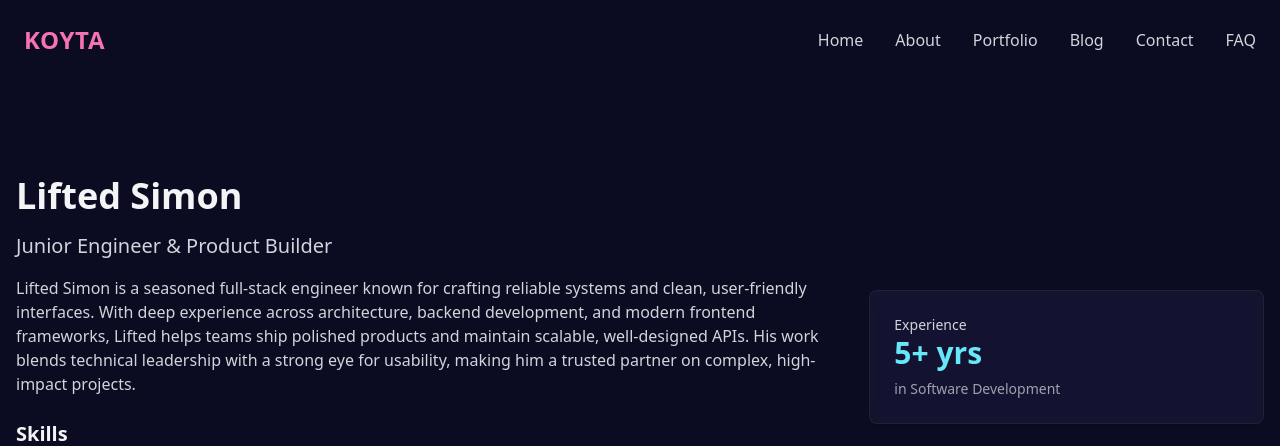
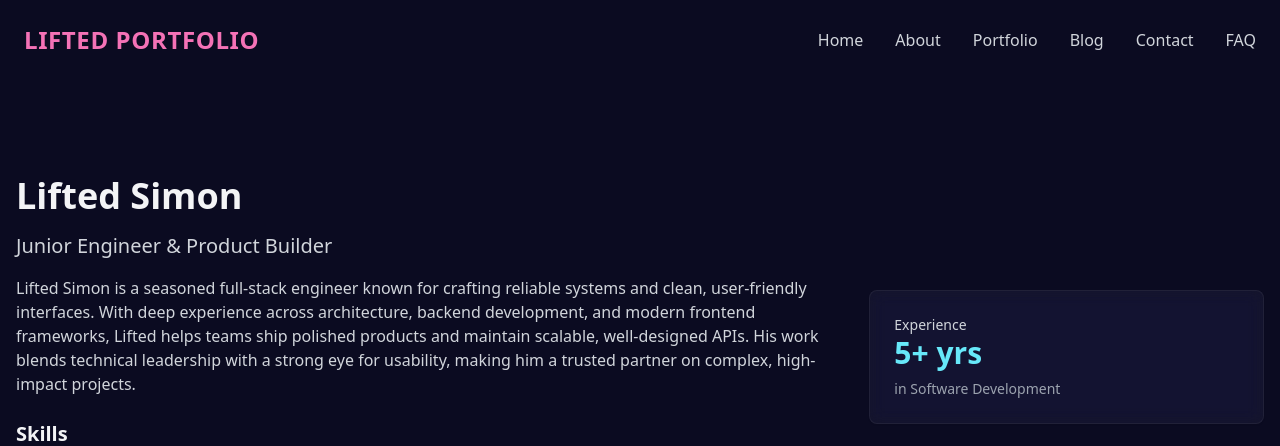
Before and after one commit to Simon-li09/Lifted-Portfolio, a Django app: page /about/ in a window 1280 px wide. Shown: the top 446 px of the page. Run offline with Django 5.2, Linux system fonts and the light colour scheme; data comes from the database, SQL or seed files in the repository; both versions use the stored data as it was after the commit; some libraries are stand-ins or nearby versions.

Commit message:
update everything

```diff
--- a/main/settings.py
+++ b/main/settings.py
@@ -25,7 +25,7 @@ SECRET_KEY = 'django-insecure-^-2(ffdxg85$+q%yjybrq6ail2r_&-2+2wynce)ig)t+9=y5al
 # SECURITY WARNING: don't run with debug turned on in production!
 DEBUG = True
 
-ALLOWED_HOSTS = ['lifted-portfolio-7lnx.onrender.com']
+ALLOWED_HOSTS = []
 
 
 # Application definition
--- a/pot/templates/pot/base.html
+++ b/pot/templates/pot/base.html
@@ -33,7 +33,7 @@
   <body class="bg-[#0b0b21] text-gray-100 antialiased">
     <nav class="absolute inset-x-0 top-0 z-30">
       <div class="max-w-screen-xl mx-auto px-6 py-6 flex items-center justify-between">
-        <a class="text-2xl font-bold tracking-wide text-pink-400" href="{% url 'pot:index' %}">KOYTA</a>
+        <a class="text-2xl font-bold tracking-wide text-pink-400" href="{% url 'pot:index' %}">LIFTED PORTFOLIO</a>
         <ul id="navMenu" class="hidden md:flex items-center space-x-8 text-gray-300">
           <li><a class="hover:text-white" href="{% url 'pot:index' %}">Home</a></li>
           <li><a class="hover:text-white" href="{% url 'pot:about' %}">About</a></li>
```
Also changed, not shown: db.sqlite3.
